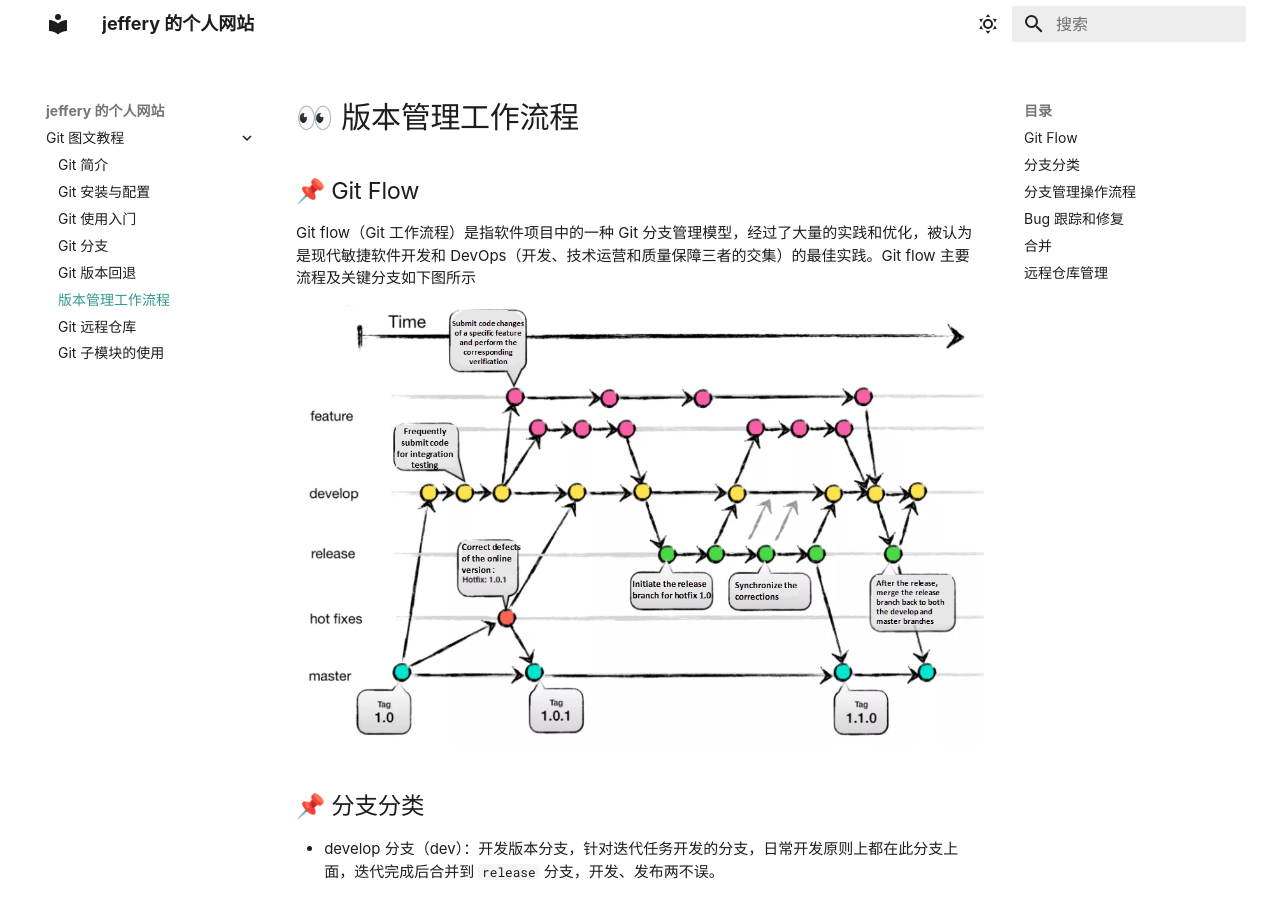
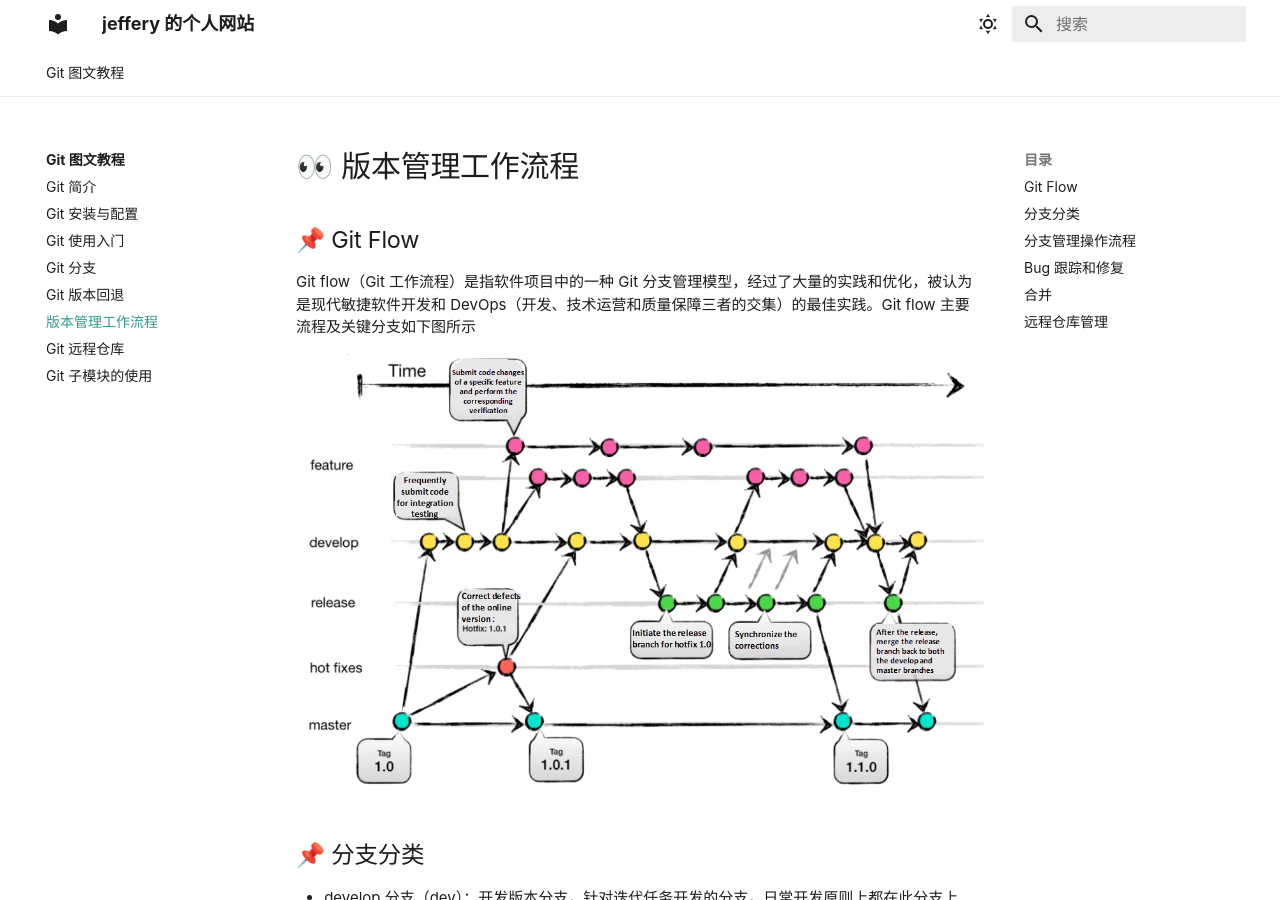
Before and after one commit to xjjeffery/myblogs, an MkDocs documentation site: the page built from docs/git/flow.md, in a window 1280 px wide and 900 px high. Built offline with MkDocs 1.6.1 and Material for MkDocs 9.7.7, drawn with Linux system fonts in a browser that asks for light colours.

Commit message:
change navigation style

```diff
--- a/mkdocs.yml
+++ b/mkdocs.yml
@@ -26,16 +26,15 @@ theme:
     - content.tabs.link
     - content.tooltips
     # - header.autohide
-    # - navigation.expand
-    - navigation.indexes
+    # 导航栏设置
+    # - navigation.expand     # 默认展开所有可折叠的小节
     # - navigation.instant
-    # - navigation.prune
-    # - navigation.path
-    # - navigation.sections
-    # - navigation.tabs
-    # - navigation.tabs.sticky
-    - navigation.top
-    # - navigation.footer
+    - navigation.indexes      # 将索引页与概述性文章关联
+    - navigation.prune        # 修剪导航选项卡
+    - navigation.path         # 在标题上方显示导航路径
+    - navigation.tabs         # 在顶部显示导航选项卡
+    - navigation.tabs.sticky  # 固定导航选项卡
+    - navigation.top          # 返回顶部按钮
     - navigation.tracking
     - search.highlight
     - search.share
```
